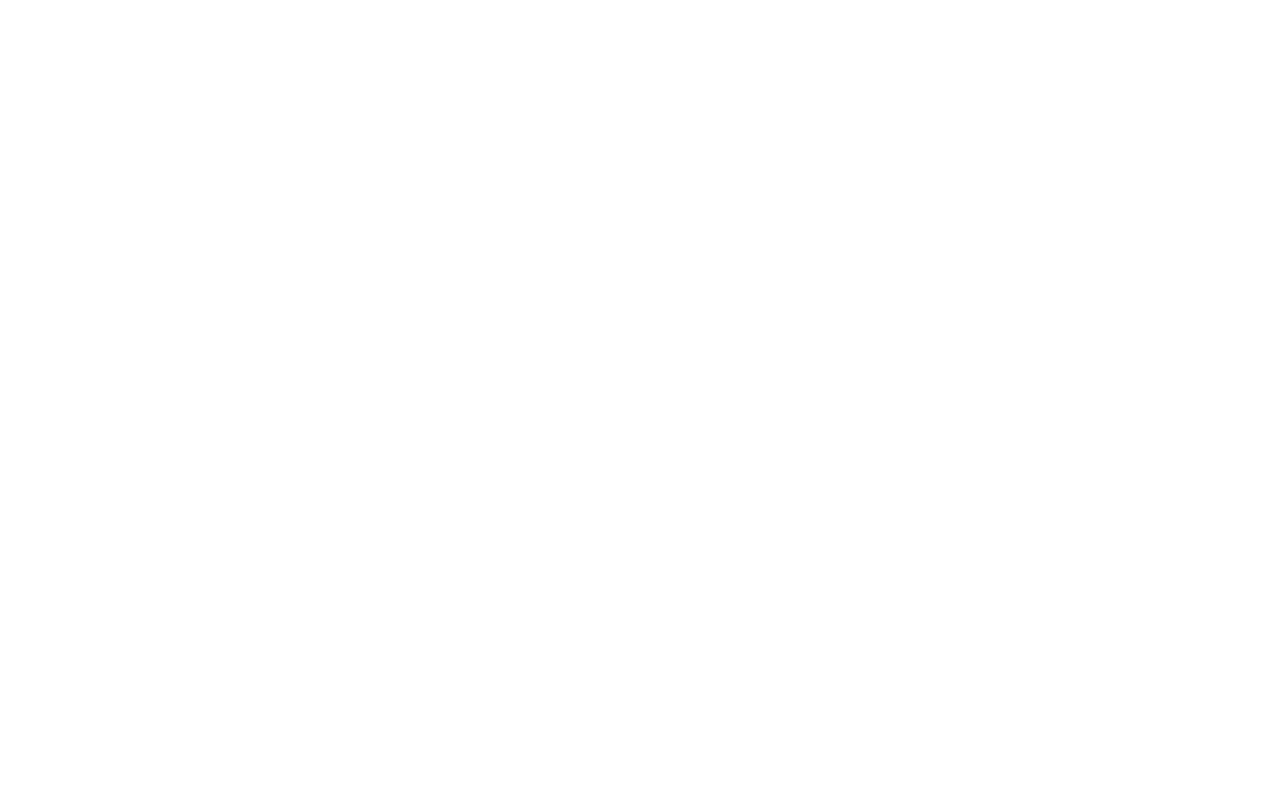
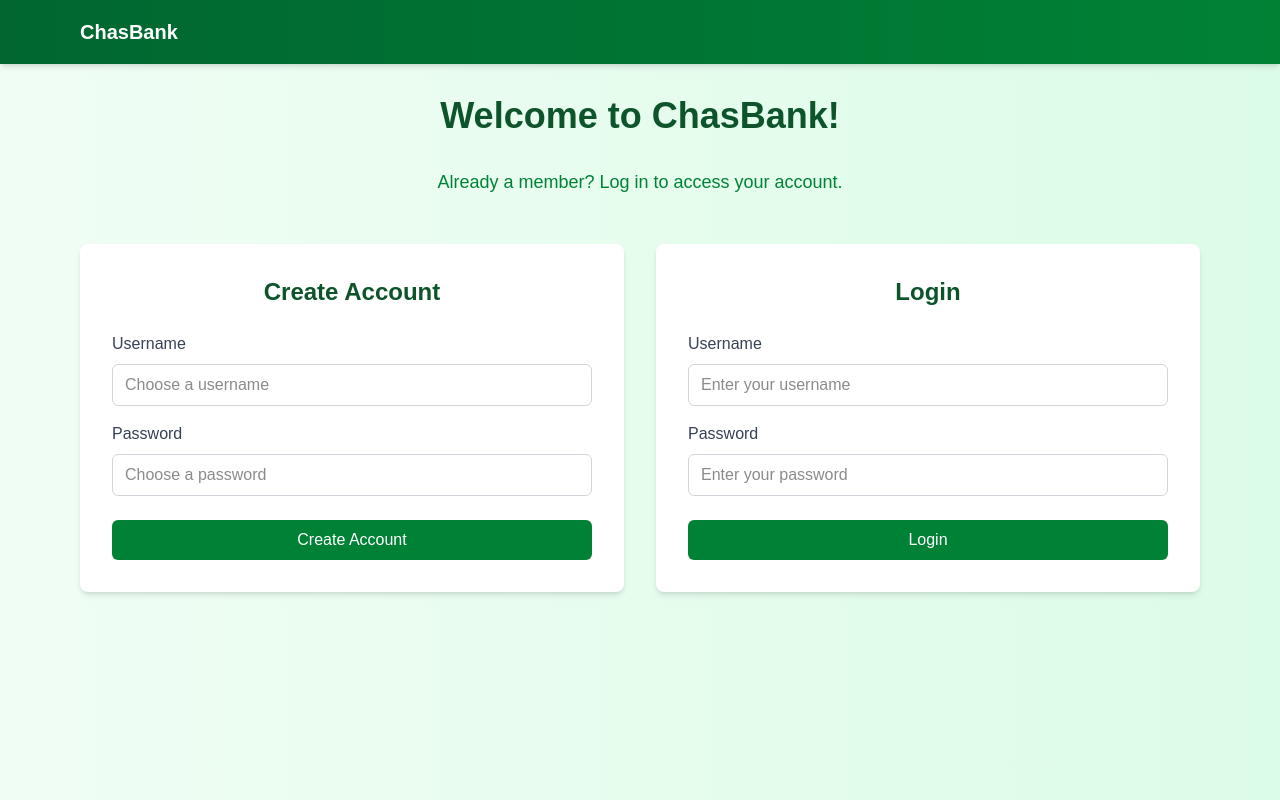
Before and after one commit to zarhaselene/chas_banksajt, a Next.js app: page / in a window 1280 px wide. Built offline with nearby package versions, Linux system fonts and the light colour scheme.

Commit message:
add HomePage component with user authentication and account management features

```diff
--- a/pages/index.js
+++ b/pages/index.js
@@ -1,7 +1,295 @@
-export default function Home() {
+"use client";
+import { useState, useEffect } from "react";
+
+import Navbar from "./components/Navbar";
+import AccountOverview from "./components/AccountOverview";
+import DepositSection from "./components/DepositSection";
+import LoginForm from "./components/LoginForm";
+import RegisterForm from "./components/RegisterForm";
+
+export default function HomePage() {
+  // Login form state
+  const [loginUsername, setLoginUsername] = useState("");
+  const [loginPassword, setLoginPassword] = useState("");
+  const [loginError, setLoginError] = useState("");
+  const [isLoginLoading, setIsLoginLoading] = useState(false);
+
+  const [isLoggedIn, setIsLoggedIn] = useState(false);
+  const [balance, setBalance] = useState(null);
+  const [accountLoading, setAccountLoading] = useState(false);
+  const [accountError, setAccountError] = useState("");
+
+  // Register form state
+  const [registerUsername, setRegisterUsername] = useState("");
+  const [registerPassword, setRegisterPassword] = useState("");
+  const [registerError, setRegisterError] = useState("");
+  const [isRegisterLoading, setIsRegisterLoading] = useState(false);
+
+  // Account deposit state
+  const [amount, setAmount] = useState("");
+  const [success, setSuccess] = useState("");
+  const [activeTab, setActiveTab] = useState("overview");
+
+  // Check if user is logged in on page load
+  useEffect(() => {
+    const token = localStorage.getItem("token");
+    const storedUsername = localStorage.getItem("username");
+
+    if (storedUsername) {
+      setLoginUsername(storedUsername);
+    }
+
+    if (token) {
+      setIsLoggedIn(true);
+      fetchAccountDetails(token);
+    }
+  }, []);
+
+  // Fetch account details
+  const fetchAccountDetails = async (token) => {
+    setAccountLoading(true);
+    try {
+      const response = await fetch("http://localhost:3001/me/accounts", {
+        method: "POST",
+        headers: {
+          "Content-Type": "application/json",
+        },
+        body: JSON.stringify({
+          token: token,
+        }),
+      });
+
+      const data = await response.json();
+
+      if (!response.ok) {
+        throw new Error(data.message || "Failed to fetch account details");
+      }
+
+      setBalance(data.balance);
+      setAccountError("");
+    } catch (error) {
+      setAccountError(
+        error.message || "An error occurred while fetching your account details"
+      );
+    } finally {
+      setAccountLoading(false);
+    }
+  };
+
+  // Logout
+  const handleLogout = () => {
+    localStorage.removeItem("token");
+    setIsLoggedIn(false);
+    setBalance(null);
+  };
+
+  // Login
+  const handleLogin = async (e) => {
+    e.preventDefault();
+    setLoginError("");
+    setIsLoginLoading(true);
+
+    if (!loginUsername || !loginPassword) {
+      setLoginError("Username and password are required");
+      setIsLoginLoading(false);
+      return;
+    }
+
+    try {
+      const response = await fetch("http://localhost:3001/sessions", {
+        method: "POST",
+        headers: {
+          "Content-Type": "application/json",
+        },
+        body: JSON.stringify({
+          username: loginUsername,
+          password: loginPassword,
+        }),
+      });
+
+      const data = await response.json();
+
+      if (!response.ok) {
+        throw new Error(data.message || "Invalid credentials");
+      }
+
+      localStorage.setItem("token", data.token);
+      localStorage.setItem("username", loginUsername);
+
+      setIsLoggedIn(true);
+      fetchAccountDetails(data.token);
+    } catch (error) {
+      setLoginError(
+        error.message || "Login failed. Please check your credentials."
+      );
+    } finally {
+      setIsLoginLoading(false);
+    }
+  };
+
+  // Register
+  const handleRegister = async (e) => {
+    e.preventDefault();
+    setIsRegisterLoading(true);
+    setRegisterError("");
+
+    try {
+      const response = await fetch("http://localhost:3001/users", {
+        method: "POST",
+        headers: { "Content-Type": "application/json" },
+        body: JSON.stringify({
+          username: registerUsername,
+          password: registerPassword,
+        }),
+      });
+
+      const data = await response.json();
+
+      if (!response.ok) {
+        throw new Error(data.error || "Something went wrong");
+      }
+
+      // Auto-fill login form with registered info
+      setLoginUsername(registerUsername);
+      setLoginPassword(registerPassword);
+      setRegisterUsername("");
+      setRegisterPassword("");
+
+      alert("Account created successfully! You can now log in.");
+    } catch (error) {
+      setRegisterError(error.message);
+    } finally {
+      setIsRegisterLoading(false);
+    }
+  };
+
+  // Deposit
+  const handleDeposit = async (e) => {
+    e.preventDefault();
+    setAccountError("");
+    setSuccess("");
+    setAccountLoading(true);
+
+    const amountNum = parseFloat(amount);
+
+    if (isNaN(amountNum) || amountNum <= 0) {
+      setAccountError("Please enter a valid amount");
+      setAccountLoading(false);
+      return;
+    }
+
+    try {
+      const token = localStorage.getItem("token");
+
+      if (!token) {
+        throw new Error("You are not logged in");
+      }
+
+      const response = await fetch(
+        "http://localhost:3001/me/accounts/transactions",
+        {
+          method: "POST",
+          headers: {
+            "Content-Type": "application/json",
+          },
+          body: JSON.stringify({
+            token: token,
+            amount: amountNum,
+          }),
+        }
+      );
+
+      const data = await response.json();
+
+      if (!response.ok) {
+        throw new Error(data.message || "Failed to process deposit");
+      }
+
+      setSuccess(`Successfully deposited ${amountNum} kr`);
+      setAmount("");
+
+      // Refresh to show updated balance
+      fetchAccountDetails(token);
+    } catch (error) {
+      setAccountError(
+        error.message || "An error occurred while processing your deposit"
+      );
+    } finally {
+      setAccountLoading(false);
+    }
+  };
+
   return (
-    <div>
-      <div></div>
+    <div className="flex flex-col min-h-screen bg-gradient-to-r from-green-50 to-green-100">
+      <Navbar
+        isLoggedIn={isLoggedIn}
+        setActiveTab={setActiveTab}
+        handleLogout={handleLogout}
+      />
+
+      <div className="flex-grow w-full py-8">
+        <div className="max-w-6xl mx-auto px-4">
+          <h1 className="text-4xl font-bold text-center text-green-900 mb-8">
+            Welcome to ChasBank!
+          </h1>
+          {isLoggedIn ? (
+            activeTab === "overview" ? (
+              <AccountOverview
+                accountLoading={accountLoading}
+                accountError={accountError}
+                balance={balance}
+                loginUsername={loginUsername}
+                setActiveTab={setActiveTab}
+                handleLogout={handleLogout}
+                fetchAccountDetails={fetchAccountDetails}
+              />
+            ) : (
+              <DepositSection
+                balance={balance}
+                accountError={accountError}
+                setAccountError={setAccountError}
+                success={success}
+                setSuccess={setSuccess}
+                amount={amount}
+                setAmount={setAmount}
+                accountLoading={accountLoading}
+                handleDeposit={handleDeposit}
+                setActiveTab={setActiveTab}
+              />
+            )
+          ) : (
+            <>
+              <p className="text-lg text-center text-green-700 mb-12 max-w-3xl mx-auto">
+                Already a member? Log in to access your account.
+              </p>
+
+              <div className="flex flex-col md:flex-row gap-8 items-stretch">
+                {/* Register Form */}
+                <RegisterForm
+                  registerUsername={registerUsername}
+                  setRegisterUsername={setRegisterUsername}
+                  registerPassword={registerPassword}
+                  setRegisterPassword={setRegisterPassword}
+                  registerError={registerError}
+                  isRegisterLoading={isRegisterLoading}
+                  handleRegister={handleRegister}
+                />
+
+                {/* Login Form */}
+                <LoginForm
+                  loginUsername={loginUsername}
+                  setLoginUsername={setLoginUsername}
+                  loginPassword={loginPassword}
+                  setLoginPassword={setLoginPassword}
+                  loginError={loginError}
+                  isLoginLoading={isLoginLoading}
+                  handleLogin={handleLogin}
+                />
+              </div>
+            </>
+          )}
+        </div>
+      </div>
     </div>
   );
 }
```
